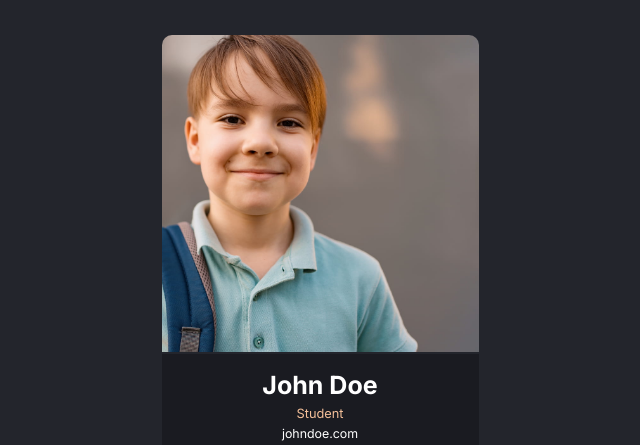
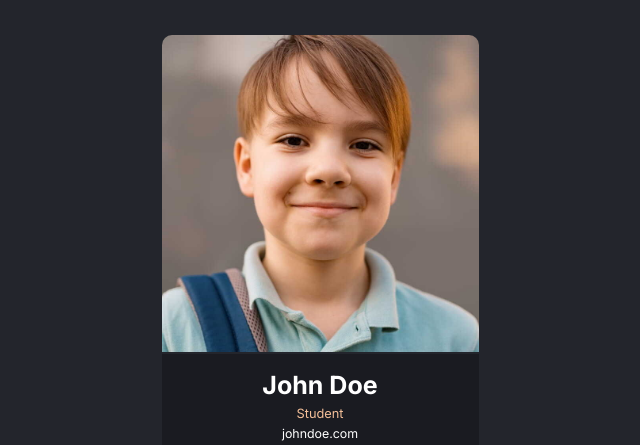
Before and after one commit to alperenweb3/profile_card, a plain HTML site: page index.html in a window 1280 px wide. Shown: the top 445 px of the page, without its empty margins (320-960 px from the left). Drawn offline with Linux system fonts and the light colour scheme.

Commit message:
profile image updated

```diff
--- a/index.html
+++ b/index.html
@@ -14,7 +14,7 @@
         <div class="bcard__header">
           <img
             class="bcard__profile-img"
-            src="./assets/profile_img.jpg"
+            src="./assets/profile_img_800.jpeg"
             alt="Profile Image"
           />
         </div>
```
Also changed, not shown: assets/profile_img_800.jpeg (added).
